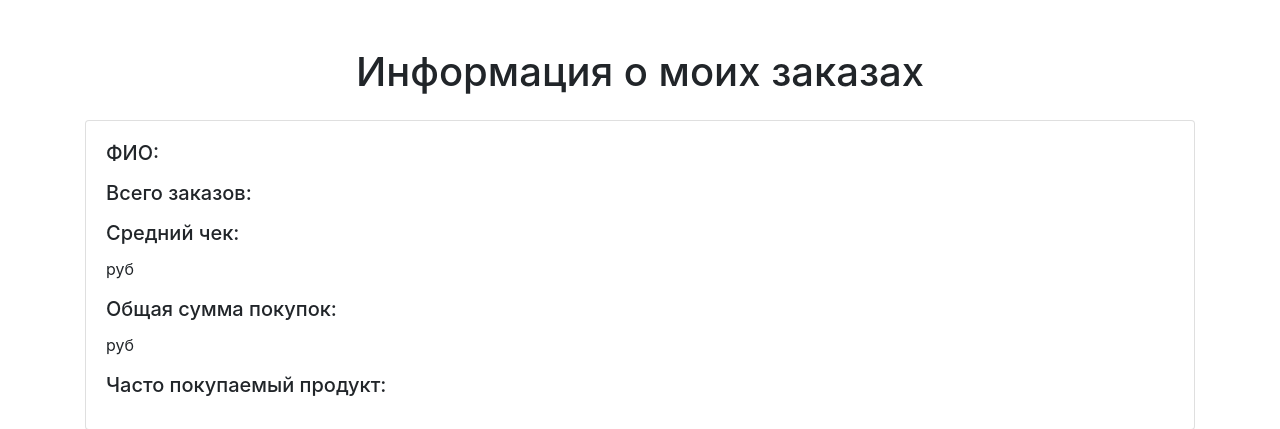
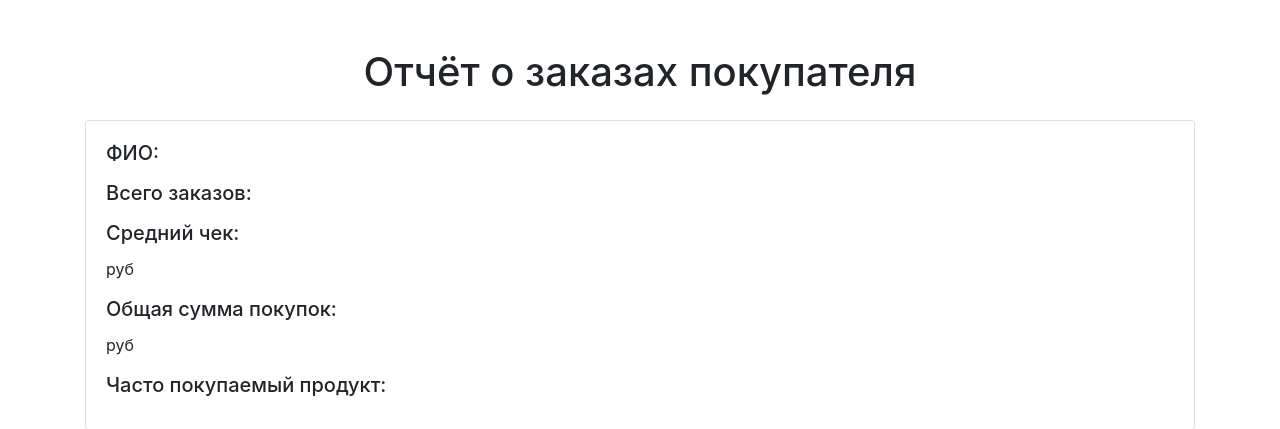
Before and after one commit to kostya1102m/Grocery_Store, a FastAPI app: template templates/customer/report.html in a window 1280 px wide. Shown: the part 58-487 px from the top of the page. Run offline with FastAPI, Linux system fonts and the light colour scheme; the template is opened without the code that fills it, so the values that code supplies are empty; parts of the project's set-up code (start-up, migrations or seed data) failed here and were passed over; some libraries are stand-ins or nearby versions.

Commit message:
refactor header title

```diff
--- a/templates/customer/report.html
+++ b/templates/customer/report.html
@@ -3,7 +3,7 @@
 <head>
     <meta charset="UTF-8">
     <meta name="viewport" content="width=device-width, initial-scale=1.0">
-    <title>Информация о моих заказах</title>
+    <title>Отчёт о заказах</title>
     <link href="https://stackpath.bootstrapcdn.com/bootstrap/4.5.2/css/bootstrap.min.css" rel="stylesheet">
     <script src="https://code.jquery.com/jquery-3.5.1.slim.min.js"></script>
     <script src="https://cdn.jsdelivr.net/npm/@popperjs/core@2.9.2/dist/umd/popper.min.js"></script>
@@ -27,7 +27,7 @@
     </nav>
 </div>
 
-<div class="container mt-5"><h1 class="text-center">Информация о моих заказах</h1>
+<div class="container mt-5"><h1 class="text-center">Отчёт о заказах покупателя</h1>
     <div class="card mt-4">
         <div class="card-body"><h5 class="card-title">ФИО:</h5>
             <p class="card-text" id="fullName">{{report["ФИО"]}}</p>
```
